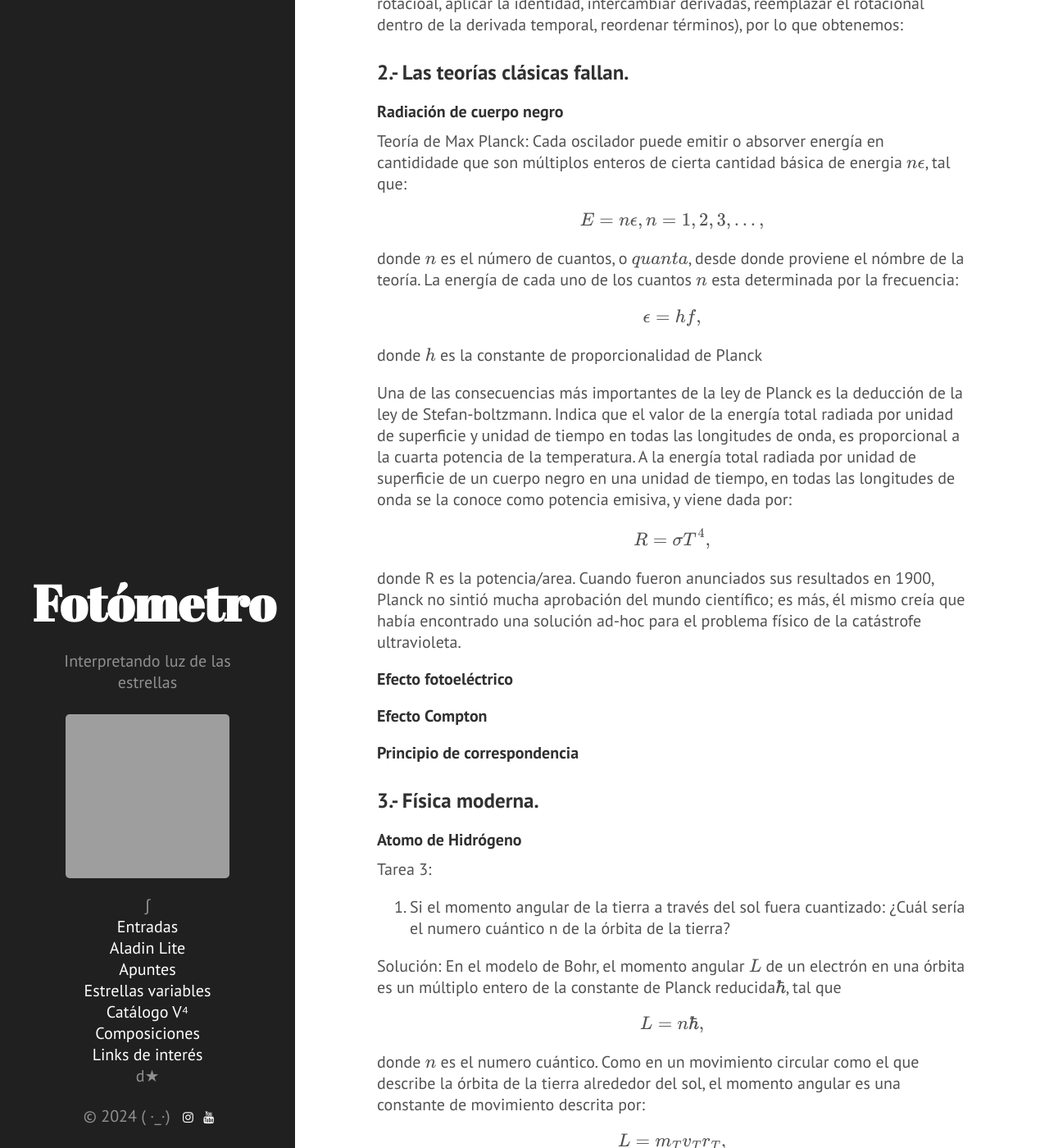
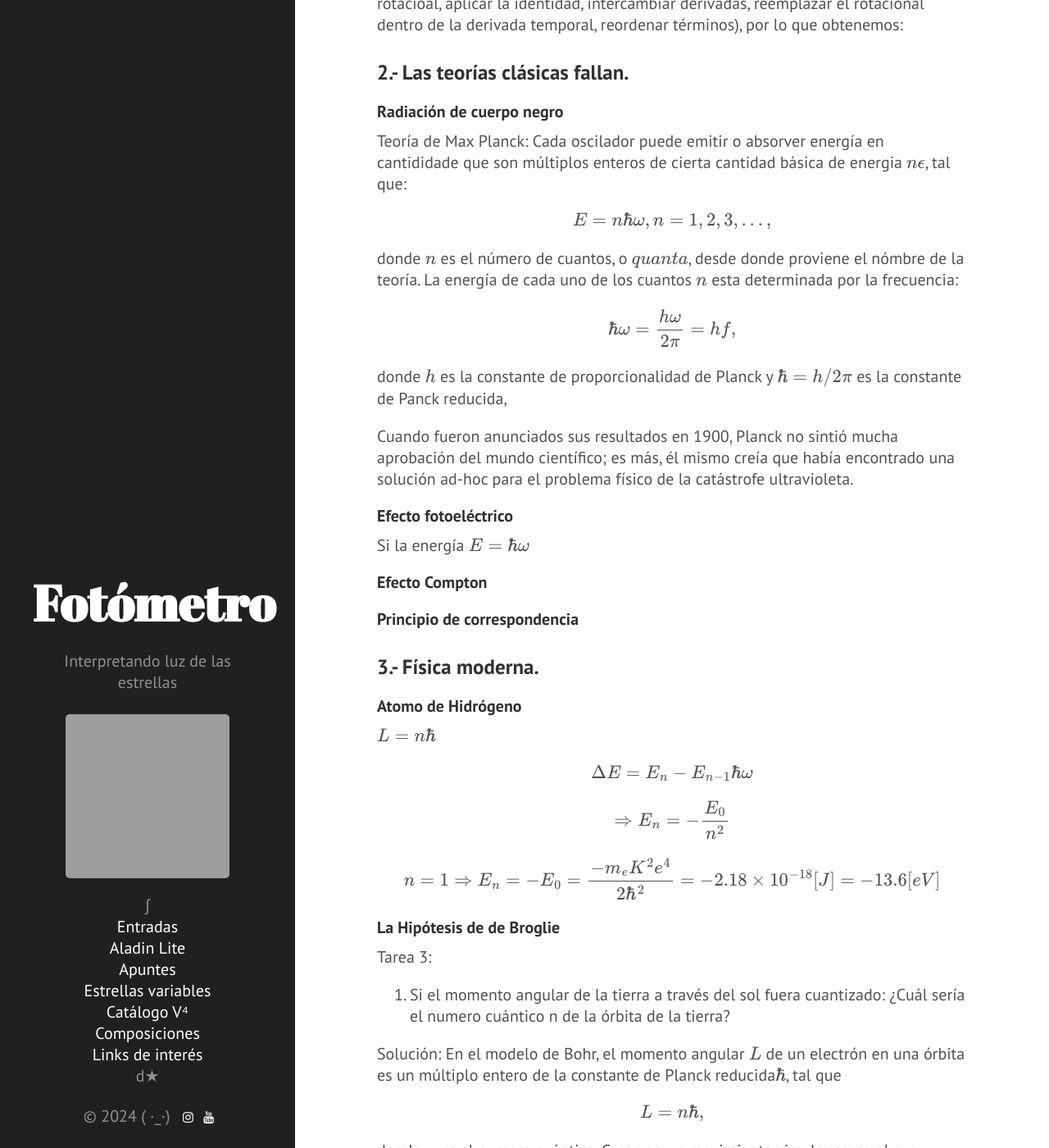
Before and after one commit to nicomedinap/nicomedinap.github.io, a Jekyll site: the page built from apuntes/FisicaDeFronteras/Elementos_mecanica_cuantica.md, in a window 1280 px wide and 1400 px high, scrolled down 1574 px. Shown: the whole window at 82% size. Built offline with Jekyll 4.4.1, drawn with Linux system fonts in a browser that asks for light colours; formulas are drawn with MathJax 3; a script that is not in the unit is left out; some of the changed text lies outside the part shown; grey boxes are pictures that could not be loaded.

Commit message:
Update Elementos_mecanica_cuantica.md

```diff
--- a/apuntes/FisicaDeFronteras/Elementos_mecanica_cuantica.md
+++ b/apuntes/FisicaDeFronteras/Elementos_mecanica_cuantica.md
@@ -56,21 +56,21 @@ que es la ecuación de onda para el campo eléctrico $\mathbf{E}$ en el vacío.
 
 #### Radiación de cuerpo negro
 
-
 Teoría de Max Planck: Cada oscilador puede emitir o absorver energía en cantididade que son múltiplos enteros de cierta cantidad básica de energia $n\epsilon$, tal que:
 
 $$
-E=n\epsilon, n=1,2,3,...,
+E=n\hbar \omega, n=1,2,3,...,
 $$
 
 donde $n$ es el número de cuantos, o $quanta$, desde donde proviene el nómbre de la teoría. La energía de cada uno de los cuantos $n$ esta determinada por la frecuencia:
 
 $$
-\epsilon = h f,
+\hbar \omega = \frac{h \omega}{2\pi} = hf ,
 $$
 
-donde $h$ es la constante de proporcionalidad de Planck
+donde $h$ es la constante de proporcionalidad de Planck y $\hbar=h/2\pi$ es la constante de Panck reducida,
 
+<!---
 Una de las consecuencias más importantes de la ley de Planck es la deducción de la ley de Stefan-boltzmann. Indica que el valor de la energía total radiada por unidad de superficie y unidad de tiempo en todas las longitudes de onda, es proporcional a la cuarta potencia de la temperatura.
 A la energía total radiada por unidad de superficie de un cuerpo negro en una unidad de tiempo, en todas las longitudes de onda se la conoce como potencia emisiva, y viene dada por:
 
@@ -78,10 +78,15 @@ $$
 R=\sigma T^4,
 $$
 
-donde R es la potencia/area. Cuando fueron anunciados sus resultados en 1900, Planck no sintió mucha aprobación del mundo científico; es más, él mismo creía que había encontrado una solución ad-hoc para el problema físico de la catástrofe ultravioleta.
+donde R es la potencia/area.
+-->
+
+Cuando fueron anunciados sus resultados en 1900, Planck no sintió mucha aprobación del mundo científico; es más, él mismo creía que había encontrado una solución ad-hoc para el problema físico de la catástrofe ultravioleta.
 
 
 #### Efecto fotoeléctrico
+
+Si la energía $E=\hbar \omega $
 
 #### Efecto Compton
 
@@ -90,6 +95,23 @@ donde R es la potencia/area. Cuando fueron anunciados sus resultados en 1900, Pl
 ### 3.- Física moderna.
 
 #### Atomo de Hidrógeno
+
+$L = n\hbar$
+
+$$
+\Delta E = E_n  - E_{n-1}\hbar \omega
+$$
+
+$$
+\Rightarrow E_n = -\frac{E_0}{n^2}
+$$
+
+$$
+n=1 \Rightarrow E_n = -E_0 = \frac{-m_e K^2 e^4}{2\hbar^2} = -2.18\times 10^{-18} [J] = -13.6 [eV]
+$$
+
+#### La Hipótesis de de Broglie
+
 
 
 Tarea 3:
@@ -109,10 +131,10 @@ $$
 L = m_{T} v_{T} r_{T},
 $$
 
-donde $m_{T} = 5.98\times10^{24}$[kg] es la masa de la tierra, $r_{T} = 1.5\times10^{11}$[m] es la distancia tierra-sol y v_{T} es la velocidad en la que la tierra da una órbita y vuelve al mismo punto, es decir:
+donde $m_{T} = 5.98\times10^{24}$[kg] es la masa de la tierra, $r_{T} = 1.5\times10^{11}$[m] es la distancia tierra-sol y $v_{T}$ es la velocidad en la que la tierra da una órbita y vuelve al mismo punto, es decir:
 
 $$
-v = \frac{2\pi r_{T}}{1 año} = \frac{2\pi r_{T}}{3.16\times10^{7}\mbox{[s]}} = 29825.24 [m/s] = 2.98 \times 10^{4} [m/s].
+v = \frac{2\pi r_{T}}{1 año} = \frac{2\pi r_{T}}{3.16\times10^{7}\mbox{[s]}} = 29825.24\ [m/s] = 2.98 \times 10^{4}\ [m/s].
 $$
 
 Por lo tanto, como $L = m_{T} v_{T} r_{T}$ y $L= n\hbar$, tenemos que
@@ -133,13 +155,11 @@ E_{c} =\frac{1}{2} m_e v^2 = \frac{p^2}{2m_e},
 $$
 
 donde $m_e$ es la masa del electrón ()
-por lo tanto $\displaystyle p = \sqrt{2mE_{c}}$. Así:
+por lo tanto $\displaystyle p = \sqrt{2m_e E_{c}}$. Así:
 
 $$
-\lambda = \frac{h}{\sqrt{2mE_{c}}} =
+\lambda = \frac{h}{\sqrt{2m_e E_{c}}} =
 $$
-
-#### La Hipótesis de de Broglie
 
 #### Ecuación de Shrodinger
 
```
Also changed, not shown: other parts of apuntes/FisicaDeFronteras/Elementos_mecanica_cuantica.md (+3 -4 lines).
